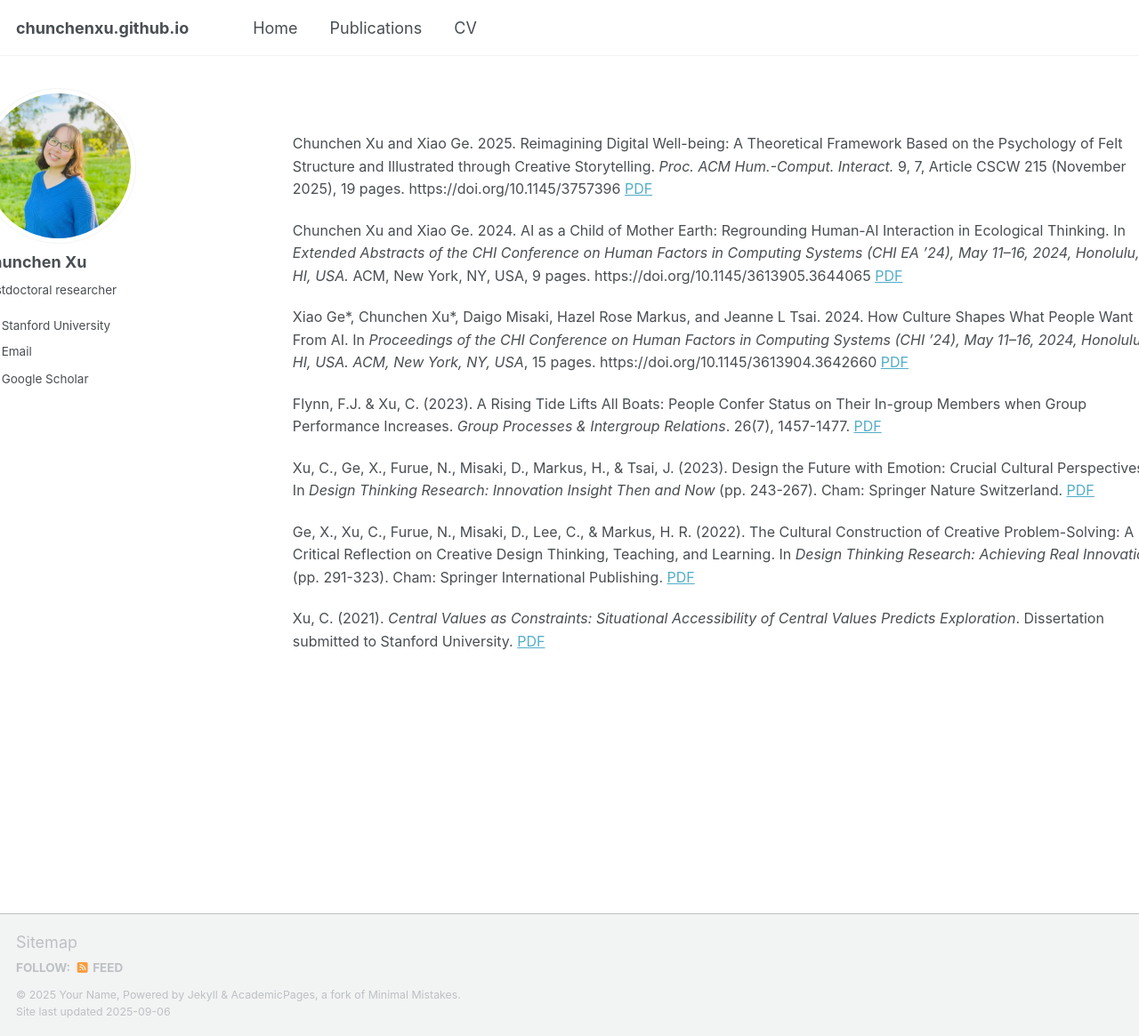
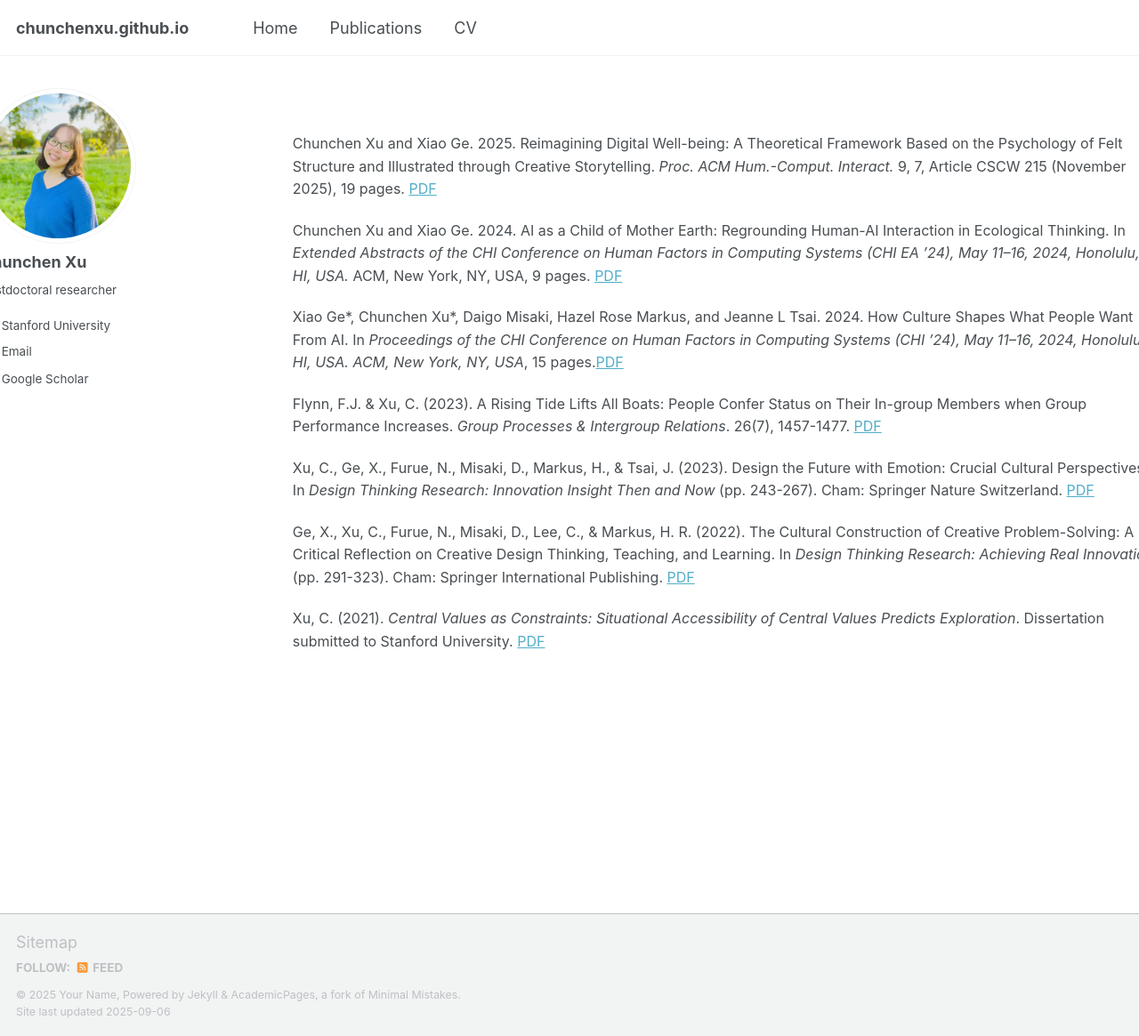
Before and after one commit to chunchenxu/chunchenxu.github.io, a Jekyll site: the page built from _pages/publications.html, in a window 1280 px wide and 1165 px high. Shown: the whole window at 89% size. Built offline with Jekyll 4.4.1, drawn with Linux system fonts in a browser that asks for light colours; some web fonts are replaced; a script that is not in the unit is left out; part of the change alters nothing that is shown.

Commit message:
Update publications.html

```diff
--- a/_pages/publications.html
+++ b/_pages/publications.html
@@ -4,14 +4,11 @@ permalink: /publications.html
 author_profile: true
 ---
 <div class="publications-container">
-          <p>Chunchen Xu and Xiao Ge. 2025. Reimagining Digital Well-being: A Theoretical Framework Based on the Psychology of Felt Structure and Illustrated through Creative Storytelling. <em>Proc. ACM Hum.-Comput. Interact.</em> 9, 7, Article CSCW 215 (November 2025), 19 pages. https://doi.org/10.1145/3757396
-            <a href="files/newswood.pdf" target="_blank">PDF</a></p>
+          <p>Chunchen Xu and Xiao Ge. 2025. Reimagining Digital Well-being: A Theoretical Framework Based on the Psychology of Felt Structure and Illustrated through Creative Storytelling. <em>Proc. ACM Hum.-Comput. Interact.</em> 9, 7, Article CSCW 215 (November 2025), 19 pages. <a href="files/newswood.pdf" target="_blank">PDF</a></p>
 
-           <p>Chunchen Xu and Xiao Ge. 2024. AI as a Child of Mother Earth: Regrounding Human-AI Interaction in Ecological Thinking. In <em>Extended Abstracts of the CHI Conference on Human Factors in Computing Systems (CHI EA ’24), May 11–16, 2024, Honolulu, HI, USA.</em> ACM, New York, NY, USA, 9 pages. https://doi.org/10.1145/3613905.3644065
-            <a href="files/earthchild.pdf" target="_blank">PDF</a></p>
+           <p>Chunchen Xu and Xiao Ge. 2024. AI as a Child of Mother Earth: Regrounding Human-AI Interaction in Ecological Thinking. In <em>Extended Abstracts of the CHI Conference on Human Factors in Computing Systems (CHI EA ’24), May 11–16, 2024, Honolulu, HI, USA.</em> ACM, New York, NY, USA, 9 pages. <a href="files/earthchild.pdf" target="_blank">PDF</a></p>
 
-            <p>Xiao Ge*, Chunchen Xu*, Daigo Misaki, Hazel Rose Markus, and Jeanne L Tsai. 2024. How Culture Shapes What People Want From AI. In <em>Proceedings of the CHI Conference on Human Factors in Computing Systems (CHI ’24), May 11–16, 2024, Honolulu, HI, USA. ACM, New York, NY, USA</em>, 15 pages. https://doi.org/10.1145/3613904.3642660
-        <a href="files/howcultureshapesai.pdf" target="_blank">PDF</a></p>
+            <p>Xiao Ge*, Chunchen Xu*, Daigo Misaki, Hazel Rose Markus, and Jeanne L Tsai. 2024. How Culture Shapes What People Want From AI. In <em>Proceedings of the CHI Conference on Human Factors in Computing Systems (CHI ’24), May 11–16, 2024, Honolulu, HI, USA. ACM, New York, NY, USA</em>, 15 pages.<a href="files/howcultureshapesai.pdf" target="_blank">PDF</a></p>
 
             <p>Flynn, F.J. & Xu, C. (2023). A Rising Tide Lifts All Boats: People Confer Status on Their In-group Members when Group Performance Increases. <em>Group Processes & Intergroup Relations</em>. 26(7), 1457-1477.
         <a href="files/risingtide.pdf" target="_blank">PDF</a></p>
```
